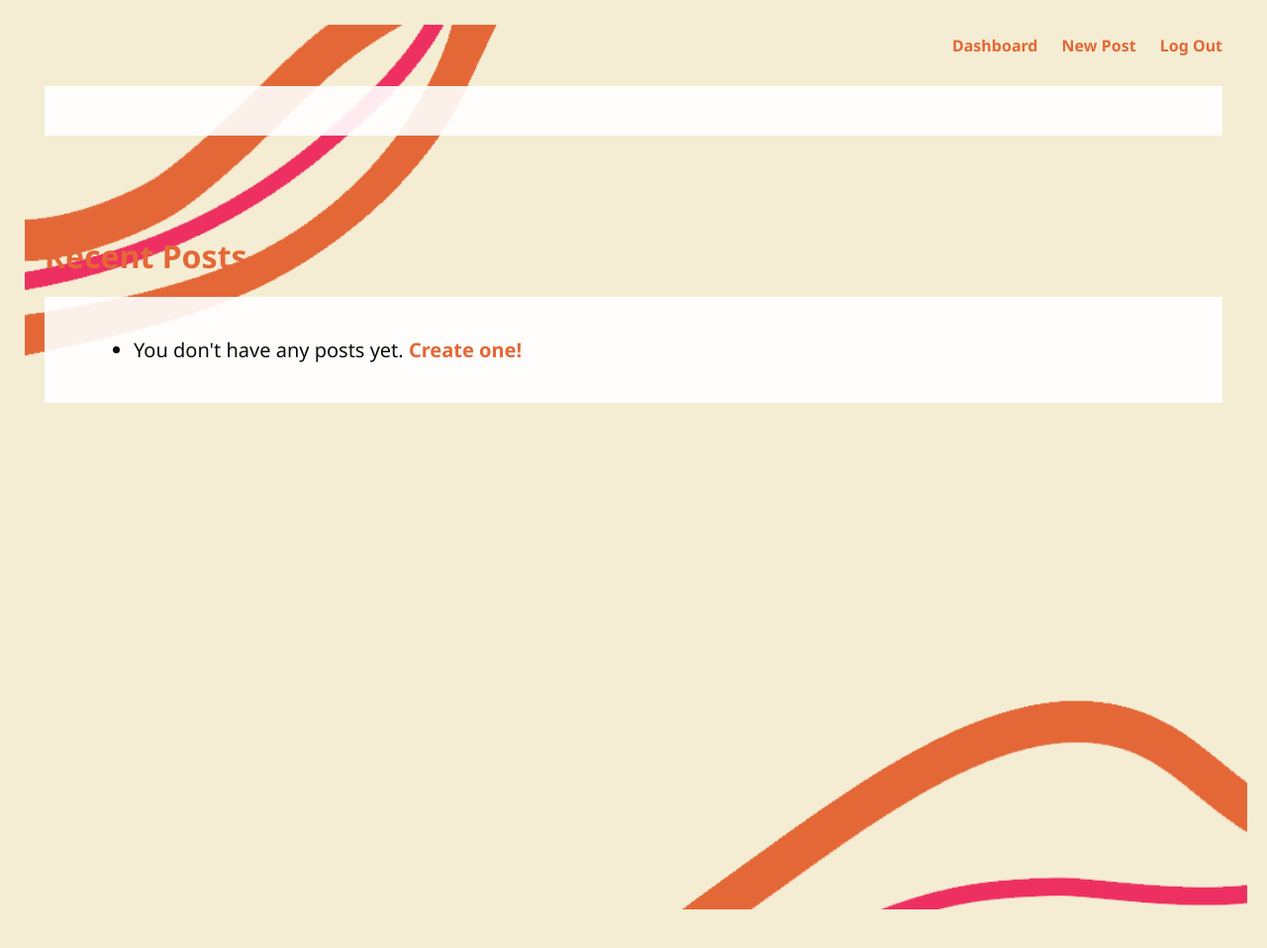
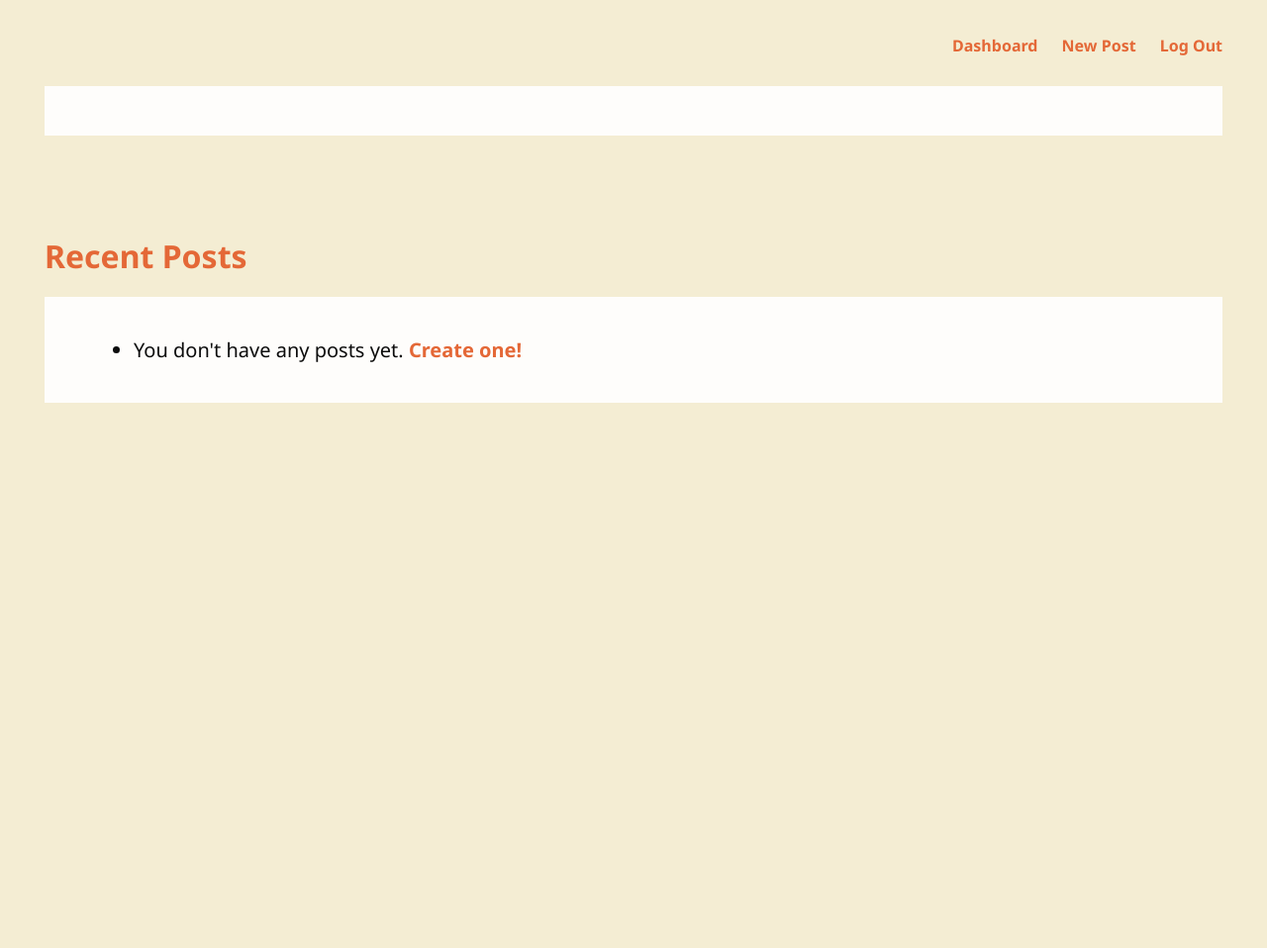
Before and after one commit to alyssadsouza/blog-site, a Django app: template blog/templates/blog/posts.html in a window 1280 px wide. Shown: the top 958 px of the page at 99% size. Run offline with Django 3.2, Linux system fonts and the light colour scheme; the template is opened without the code that fills it, so the values that code supplies are empty.

Commit message:
Edit background image style

```diff
--- a/blog/templates/blog/posts.html
+++ b/blog/templates/blog/posts.html
@@ -7,9 +7,6 @@
 
 {% block body %}
 <div class='page'>
-    <div class='bkgd-img'>
-        <img src="{% static 'blog/bkgd.png' %}" width='1590px'>
-    </div>
     <nav>
         <span><a href="{% url 'home' %}">Dashboard</a></span>
         <span><a href="{% url 'new' %}">New Post</a></span>
```
Also changed, not shown: db.sqlite3.
